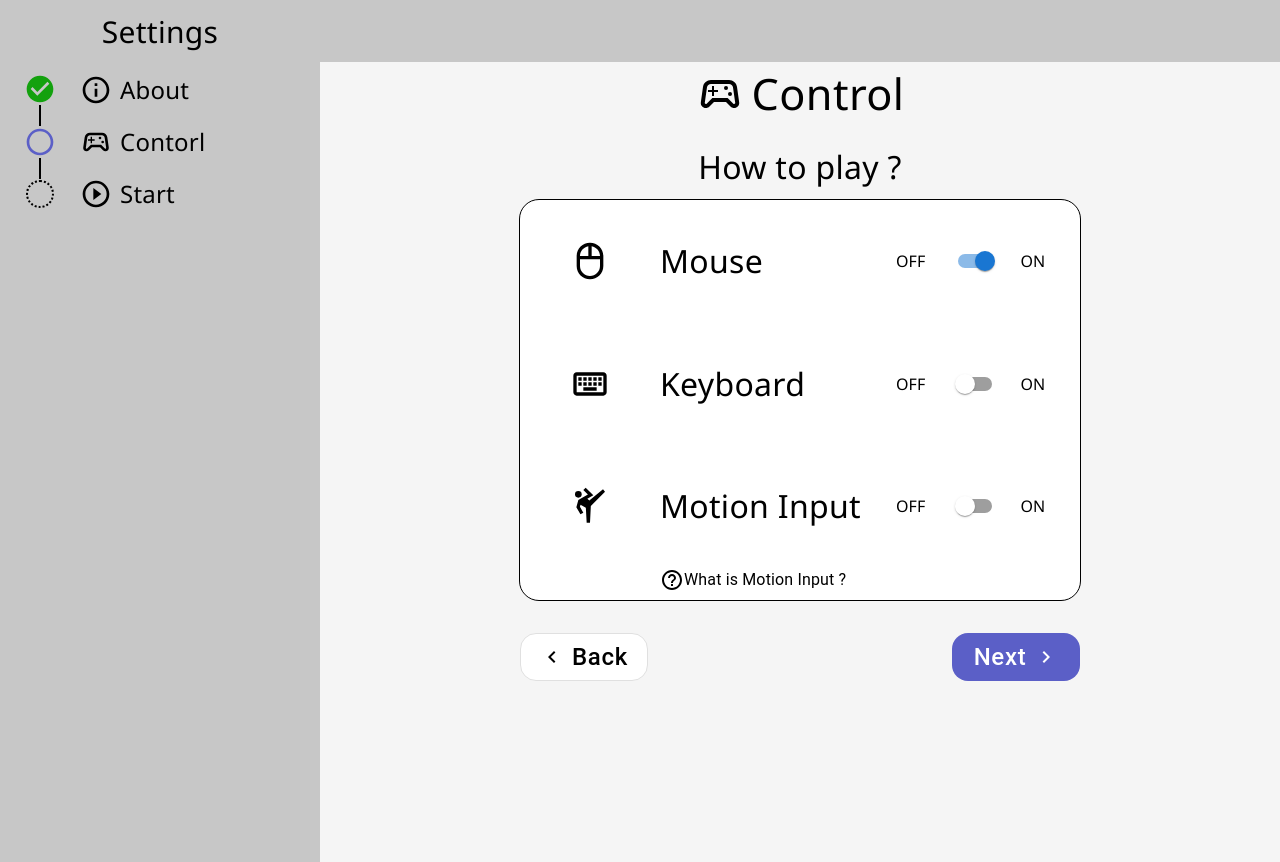
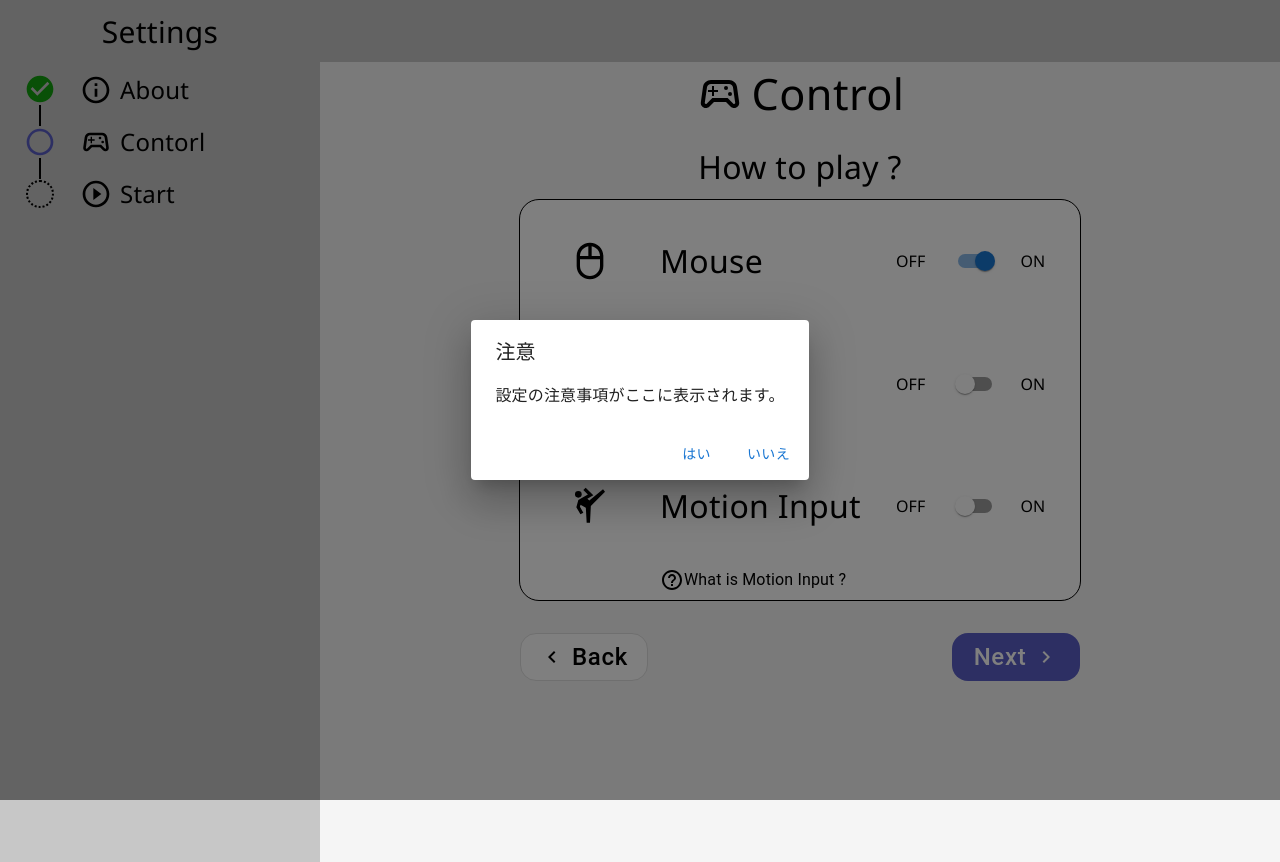
Before and after one commit to zczqkit/setting, a React (Create React App) app: page /Control in a window 1280 px wide. Both pictures are taken after a click on the label 975 px from the left and 261 px from the top of the page. Built offline with nearby package versions, Linux system fonts and the light colour scheme.

Commit message:
temporary dialog

```diff
--- a/src/screens/Control.js
+++ b/src/screens/Control.js
@@ -1,9 +1,13 @@
-import React from 'react';
+import React,{ useState }from 'react';
 import Header from '../components/Header';
 import SideMenu_Step2 from '../components/SideMenu_Step2';
 import Switches from '../components/Switches';
 import './Control.css';
 import {Link} from 'react-router-dom';
+import Dialog from '@mui/material/Dialog';
+import DialogTitle from '@mui/material/DialogTitle';
+import DialogContent from '@mui/material/DialogContent';
+import DialogActions from '@mui/material/DialogActions';
 import { Box,Grid,Typography,Button,Switch,FormControl,FormControlLabel} from '@mui/material';
 import ChevronRightIcon from '@mui/icons-material/ChevronRight';
 import ChevronLeftIcon from '@mui/icons-material/ChevronLeft';
@@ -123,6 +127,33 @@ function Control() {
   };
 
   function HomeBody() {
+  // スイッチの状態を管理するための state
+  const [isSwitchOn, setSwitchOn] = useState(false);
+
+  // Dialog の開閉状態を管理するための state
+  const [open, setOpen] = useState(false);
+
+  // スイッチが切り替えられたときのハンドラ
+  const handleSwitchChange = (event) => {
+    setSwitchOn(event.target.checked);
+
+    // スイッチが ON になったとき、Dialog を開く
+    if (event.target.checked) {
+      setOpen(true);
+    }
+  };
+
+  // 「はい」ボタンが押されたときのハンドラ
+  const handleYesClick = () => {
+    setOpen(false);
+  };
+
+  // 「いいえ」ボタンが押されたときのハンドラ
+  const handleNoClick = () => {
+    setOpen(false);
+    setSwitchOn(false);  // スイッチを OFF に戻す
+  };
+
     return (
       <Box className="Homebody">
         <Typography sx={styles.menuItem}>
@@ -141,7 +172,7 @@ function Control() {
             </Grid>
             <Grid item xs={4} sx={styles.togglebuttonPosition}>
                 <Typography  sx={styles.label}>OFF</Typography>
-                <FormControlLabel control={<Switch />}/>
+                <FormControlLabel control={<Switch checked={isSwitchOn} onChange={handleSwitchChange} />}/>
                 <Typography  sx={styles.label}>ON</Typography>
             </Grid>
             <Grid item xs={3} sx={styles.iconPosition}>
@@ -179,6 +210,20 @@ function Control() {
               <Grid item xs={4}>
               </Grid>
             </Box>
+            <Dialog open={open} onClose={handleNoClick}>
+        <DialogTitle>{"注意"}</DialogTitle>
+        <DialogContent>
+          <Typography>設定の注意事項がここに表示されます。</Typography>
+        </DialogContent>
+        <DialogActions>
+          <Button onClick={handleYesClick} color="primary">
+            はい
+          </Button>
+          <Button onClick={handleNoClick} color="primary">
+            いいえ
+          </Button>
+        </DialogActions>
+      </Dialog>
         </Box>
         <Box sx={styles.buttonPosition}>
           <Grid item xs={6}>
```
